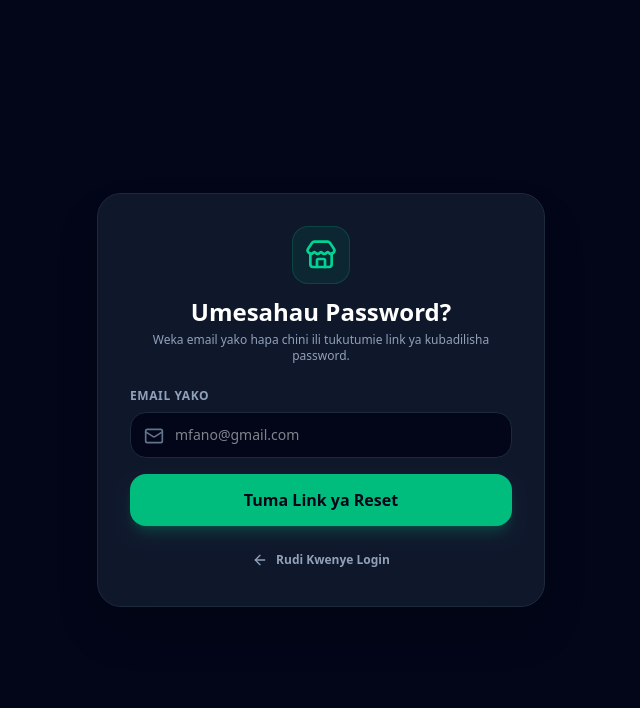
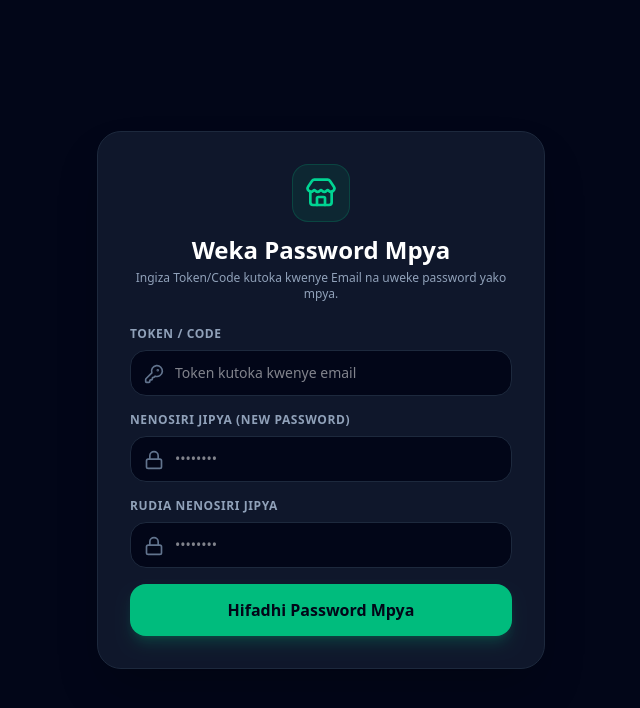
Before and after one commit to Anoldius/selguudi_frontend, a React (Vite) app: page /forgot-password in a window 1280 px wide. Shown: the top 708 px of the page, without its empty margins (319-959 px from the left). Built offline with nearby package versions, Linux system fonts and the light colour scheme.

Commit message:
forgot password fixes

```diff
--- a/src/pages/ForgotPassword.jsx
+++ b/src/pages/ForgotPassword.jsx
@@ -1,27 +1,49 @@
 import React, { useState } from 'react';
-import { Link } from 'react-router-dom';
+import { useSearchParams, useNavigate, Link } from 'react-router-dom';
 import apiClient from '../api/axios';
-import { Store, Mail, ArrowLeft, Loader2, CheckCircle2 } from 'lucide-react';
+import { Store, Lock, KeyRound, Loader2, CheckCircle2 } from 'lucide-react';
 
-export default function ForgotPassword() {
-  const [email, setEmail] = useState('');
+export default function ResetPassword() {
+  const [searchParams] = useSearchParams();
+  const navigate = useNavigate();
+
+  // Kuchukua token kutoka kwenye URL (?token=xyz) au kuiweka kama state
+  const [token, setToken] = useState(searchParams.get('token') || '');
+  const [password, setPassword] = useState('');
+  const [confirmPassword, setConfirmPassword] = useState('');
   const [loading, setLoading] = useState(false);
-  const [submitted, setSubmitted] = useState(false);
   const [error, setError] = useState('');
+  const [success, setSuccess] = useState(false);
 
   const handleSubmit = async (e) => {
     e.preventDefault();
-    setLoading(true);
     setError('');
 
+    if (password !== confirmPassword) {
+      setError('Password ulizoweka hazifanani!');
+      return;
+    }
+
+    setLoading(true);
+
     try {
-      await apiClient.post('password_reset/', { email });
-      setSubmitted(true);
+      // MUHIMU: Key lazima iitwe "password" na "token"
+      await apiClient.post('password_reset/confirm/', {
+        token: token.trim(),
+        password: password,
+      });
+
+      setSuccess(true);
+      setTimeout(() => {
+        navigate('/login');
+      }, 3000);
     } catch (err) {
-      console.error("Password reset request error:", err);
+      console.error("Password confirm error:", err);
       setError(
-        err.response?.data?.email?.[0] ||
-        'Imeshindikana kutuma ombi. Hakikisha Email ni sahihi au imesajiliwa!'
+        err.response?.data?.password?.[0] ||
+        err.response?.data?.token?.[0] ||
+        err.response?.data?.detail ||
+        'Imeshindikana kubadilisha password. Token inaweza ikawa imepita muda au sio sahihi!'
       );
     } finally {
       setLoading(false);
@@ -32,33 +54,25 @@ export default function ForgotPassword() {
     <div className="min-h-screen bg-slate-950 flex flex-col justify-center items-center p-4">
       <div className="w-full max-w-md bg-slate-900 border border-slate-800 rounded-3xl p-8 shadow-2xl">
 
-        {/* Brand Header */}
         <div className="flex flex-col items-center mb-6 text-center">
           <div className="p-3 bg-emerald-500/10 border border-emerald-500/20 text-emerald-400 rounded-2xl mb-3">
             <Store className="w-8 h-8" />
           </div>
-          <h1 className="text-2xl font-extrabold text-white">Umesahau Password?</h1>
+          <h1 className="text-2xl font-extrabold text-white">Weka Password Mpya</h1>
           <p className="text-xs text-slate-400 mt-1">
-            Weka email yako hapa chini ili tukutumie link ya kubadilisha password.
+            Ingiza Token/Code kutoka kwenye Email na uweke password yako mpya.
           </p>
         </div>
 
-        {submitted ? (
+        {success ? (
           <div className="text-center space-y-4">
             <div className="p-4 bg-emerald-500/10 border border-emerald-500/20 rounded-2xl text-emerald-400 flex flex-col items-center gap-2">
               <CheckCircle2 className="w-10 h-10" />
-              <p className="text-sm font-semibold">Ombi Lilitumwa Vizuri!</p>
+              <p className="text-sm font-semibold">Password Imebadilishwa Kufanikiwa!</p>
               <p className="text-xs text-slate-300">
-                Tumetuma barua pepe kwenda <span className="font-bold text-white">{email}</span>. Tafadhali fungua inbox au spam folder yako na ubonyeze link iliyotumwa.
+                Tunakupeleka kwenye ukurasa wa Login sasa hivi...
               </p>
             </div>
-
-            <Link
-              to="/login"
-              className="w-full py-3 bg-slate-800 hover:bg-slate-700 text-white font-bold rounded-2xl flex items-center justify-center transition text-sm"
-            >
-              Rudi Kwenye Login
-            </Link>
           </div>
         ) : (
           <form onSubmit={handleSubmit} className="space-y-4">
@@ -70,16 +84,50 @@ export default function ForgotPassword() {
 
             <div>
               <label className="block text-xs font-semibold text-slate-400 uppercase tracking-wider mb-2">
-                Email Yako
+                Token / Code
               </label>
               <div className="relative">
-                <Mail className="w-5 h-5 absolute left-3.5 top-3.5 text-slate-500" />
+                <KeyRound className="w-5 h-5 absolute left-3.5 top-3.5 text-slate-500" />
                 <input
-                  type="email"
+                  type="text"
                   required
-                  placeholder="mfano@gmail.com"
-                  value={email}
-                  onChange={(e) => setEmail(e.target.value)}
+                  placeholder="Token kutoka kwenye email"
+                  value={token}
+                  onChange={(e) => setToken(e.target.value)}
+                  className="w-full pl-11 pr-4 py-3 bg-slate-950 border border-slate-800 rounded-2xl text-white text-sm focus:outline-none focus:border-emerald-500 transition"
+                />
+              </div>
+            </div>
+
+            <div>
+              <label className="block text-xs font-semibold text-slate-400 uppercase tracking-wider mb-2">
+                Nenosiri Jipya (New Password)
+              </label>
+              <div className="relative">
+                <Lock className="w-5 h-5 absolute left-3.5 top-3.5 text-slate-500" />
+                <input
+                  type="password"
+                  required
+                  placeholder="••••••••"
+                  value={password}
+                  onChange={(e) => setPassword(e.target.value)}
+                  className="w-full pl-11 pr-4 py-3 bg-slate-950 border border-slate-800 rounded-2xl text-white text-sm focus:outline-none focus:border-emerald-500 transition"
+                />
+              </div>
+            </div>
+
+            <div>
+              <label className="block text-xs font-semibold text-slate-400 uppercase tracking-wider mb-2">
+                Rudia Nenosiri Jipya
+              </label>
+              <div className="relative">
+                <Lock className="w-5 h-5 absolute left-3.5 top-3.5 text-slate-500" />
+                <input
+                  type="password"
+                  required
+                  placeholder="••••••••"
+                  value={confirmPassword}
+                  onChange={(e) => setConfirmPassword(e.target.value)}
                   className="w-full pl-11 pr-4 py-3 bg-slate-950 border border-slate-800 rounded-2xl text-white text-sm focus:outline-none focus:border-emerald-500 transition"
                 />
               </div>
@@ -90,17 +138,10 @@ export default function ForgotPassword() {
               disabled={loading}
               className="w-full py-3.5 bg-emerald-500 hover:bg-emerald-600 text-slate-950 font-bold rounded-2xl shadow-lg shadow-emerald-500/20 flex items-center justify-center gap-2 transition disabled:opacity-50"
             >
-              {loading ? <Loader2 className="w-5 h-5 animate-spin" /> : <span>Tuma Link ya Reset</span>}
+              {loading ? <Loader2 className="w-5 h-5 animate-spin" /> : <span>Hifadhi Password Mpya</span>}
             </button>
           </form>
         )}
-
-        <div className="mt-6 text-center">
-          <Link to="/login" className="inline-flex items-center gap-2 text-xs font-semibold text-slate-400 hover:text-white transition">
-            <ArrowLeft className="w-4 h-4" />
-            <span>Rudi Kwenye Login</span>
-          </Link>
-        </div>
 
       </div>
     </div>
```
